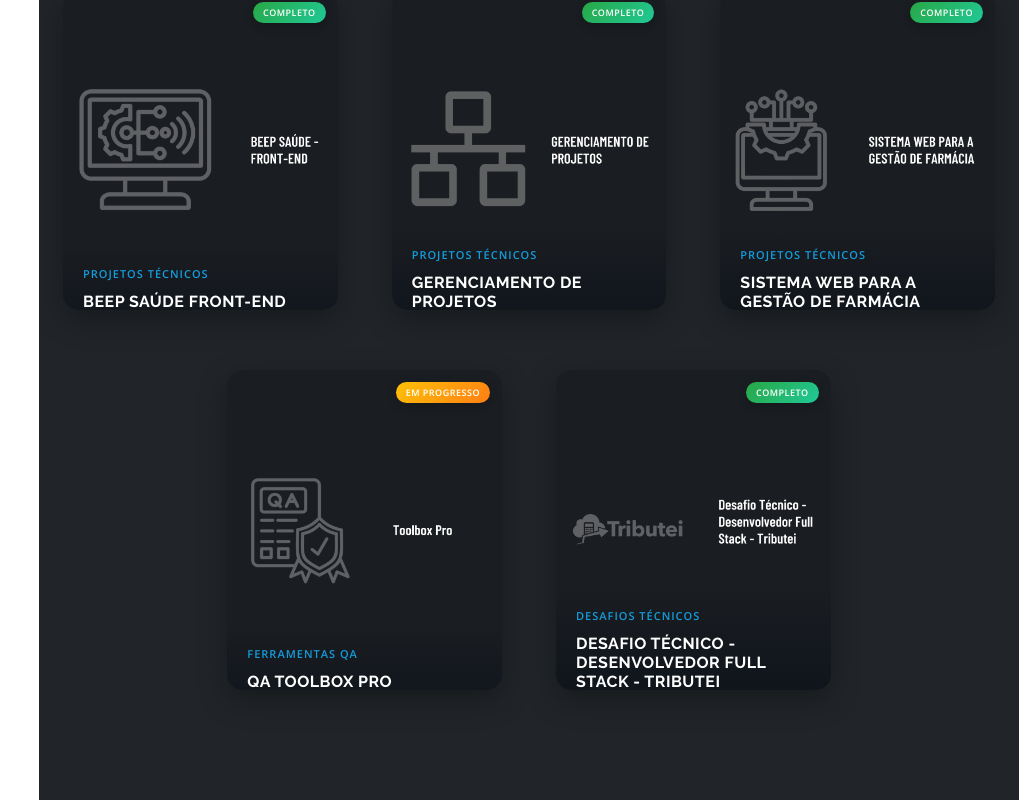
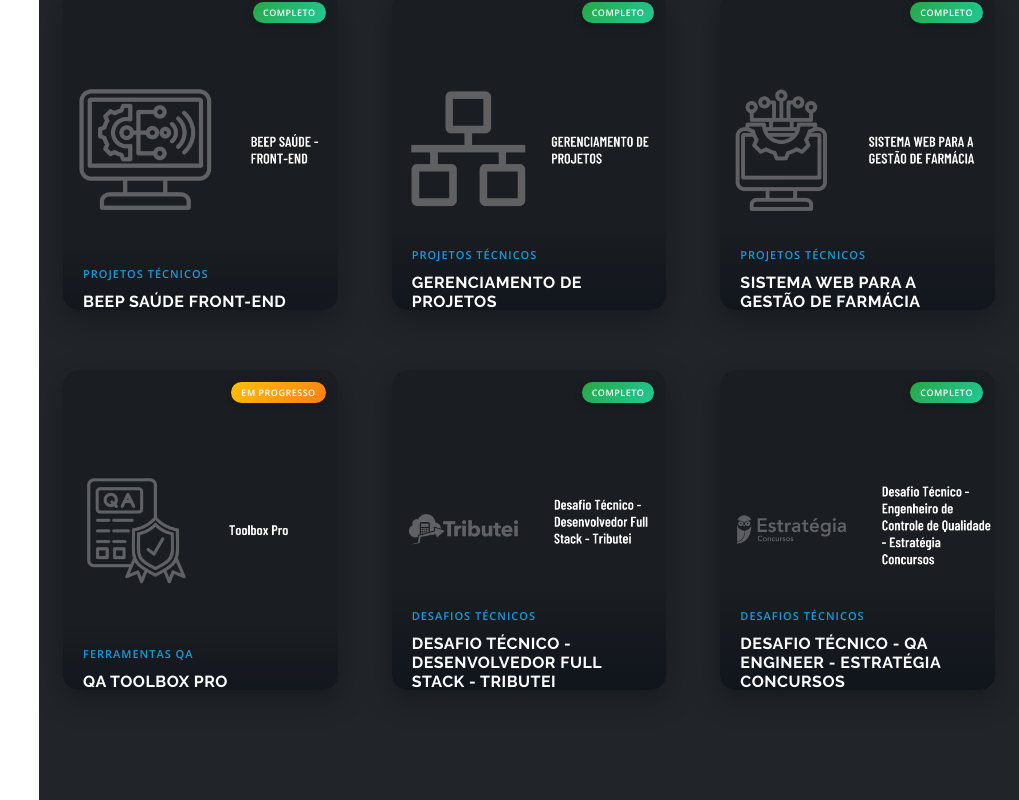
Before and after one commit to nagybhe/Portfolio, a React (Create React App) app: page / in a window 1280 px wide. Shown: the part 8894-9694 px from the top of the page, without its empty margins (261-1280 px from the left). Built offline with nearby package versions, Linux system fonts and the light colour scheme.

Commit message:
Novo desafio e nova imagem

```diff
--- a/src/components/Portfolio/Portfolio.js
+++ b/src/components/Portfolio/Portfolio.js
@@ -1,193 +1,282 @@
-import React, { useState } from 'react';
-import ProjectModal from '../ProjectModal/ProjectModal';
-import './Portfolio.css';
+import React, { useState } from "react";
+import ProjectModal from "../ProjectModal/ProjectModal";
+import "./Portfolio.css";
 
 const Portfolio = () => {
   const [selectedProject, setSelectedProject] = useState(null);
   const [showModal, setShowModal] = useState(false);
-    const [filter, setFilter] = useState('*');
+  const [filter, setFilter] = useState("*");
 
   const projects = [
-
     {
       id: 1,
       title: "Web Test Automation",
       category: "filter-qa-projects",
-            description: "Projeto de automação de testes para aplicações web e APIs, com geração de relatórios detalhados, logs e capturas de tela para análise de resultados.",
+      description:
+        "Projeto de automação de testes para aplicações web e APIs, com geração de relatórios detalhados, logs e capturas de tela para análise de resultados.",
       technologies: ["Node.js", "Playwright", "Jest", "Supertest"],
       images: ["/assets/img/thumbnail/WEB-TEST-AUTOMATION.png"],
       githubUrl: "https://github.com/nagybhe/web-test-automation",
       startDate: "2025",
       endDate: "2025",
-            status: "Completo"
+      status: "Completo",
     },
 
     {
       id: 2,
       title: "Infraestrutura de Automação de QA: Docker + Jenkins + CI/CD",
       category: "filter-qa-tools",
-            description: "Ambiente completo para execução de testes automatizados utilizando Jenkins em Docker com diversos plugins pré-configurados, geração de relatórios Allure e pipelines CI/CD.",
-            technologies: ["Docker", "Jenkins", "Java 17", "Python", "Node.js", "Maven", "Allure", "HTML Publisher", "Playwright"],
+      description:
+        "Ambiente completo para execução de testes automatizados utilizando Jenkins em Docker com diversos plugins pré-configurados, geração de relatórios Allure e pipelines CI/CD.",
+      technologies: [
+        "Docker",
+        "Jenkins",
+        "Java 17",
+        "Python",
+        "Node.js",
+        "Maven",
+        "Allure",
+        "HTML Publisher",
+        "Playwright",
+      ],
       images: ["/assets/img/thumbnail/Infraestrutura-De-Automacao.png"],
       githubUrl: "https://github.com/nagybhe/QualityOps",
       startDate: "2025",
-            status: "Em progresso"
+      status: "Em progresso",
     },
 
     {
       id: 3,
       title: "Desafio Técnico - Analista de Qualidade JR/SR",
       category: "filter-Challenges",
-            description: "Este repositório apresenta a solução para o desafio técnico de Analista de Qualidade JR/SR, com automação de testes E2E, API e performance utilizando Playwright e TypeScript, além de consultas SQL avançadas, validação de contratos, testes mobile e integração CI/CD com GitHub Actions.",
-            technologies: ["Playwright", "TypeScript", "Node.js", "PostgreSQL", "GitHub Actions", "SQL"],
+      description:
+        "Este repositório apresenta a solução para o desafio técnico de Analista de Qualidade JR/SR, com automação de testes E2E, API e performance utilizando Playwright e TypeScript, além de consultas SQL avançadas, validação de contratos, testes mobile e integração CI/CD com GitHub Actions.",
+      technologies: [
+        "Playwright",
+        "TypeScript",
+        "Node.js",
+        "PostgreSQL",
+        "GitHub Actions",
+        "SQL",
+      ],
       images: ["/assets/img/thumbnail/Superserve.png"],
       githubUrl: "https://github.com/nagybhe/Desafio-Qa-Playwright",
       startDate: "2026",
-            status: "Completo"
+      status: "Completo",
     },
 
     {
       id: 4,
       title: "Desafio Técnico - Analista de Qualidade Software PL",
       category: "filter-Challenges",
-            description: "Este repositório apresenta a solução para o desafio técnico de Analista de Qualidade da FIESC, com validação de uma aplicação de pedidos de café personalizáveis, utilizando automação de testes E2E e API, validação de regras de negócio, consultas SQL e execução do ambiente com Docker.",
-            technologies: ["Cypress", "TypeScript", "Node.js", "PostgreSQL", "Docker", "SQL"],
+      description:
+        "Este repositório apresenta a solução para o desafio técnico de Analista de Qualidade da FIESC, com validação de uma aplicação de pedidos de café personalizáveis, utilizando automação de testes E2E e API, validação de regras de negócio, consultas SQL e execução do ambiente com Docker.",
+      technologies: [
+        "Cypress",
+        "TypeScript",
+        "Node.js",
+        "PostgreSQL",
+        "Docker",
+        "SQL",
+      ],
       images: ["/assets/img/thumbnail/FIESC.png"],
       githubUrl: "https://github.com/nagybhe/QA-Desafio-Pratico-FIESC",
       startDate: "2025",
-            status: "Completo"
+      status: "Completo",
     },
 
     {
       id: 5,
       title: "Desafio Técnico - Analista de Qualidade JR – Grupo Senff",
       category: "filter-Challenges",
-            description: "Este repositório apresenta a solução para o desafio técnico de Analista de Qualidade Jr da Senff, com automação de testes E2E, API e SQL usando Cypress, Node.js e PostgreSQL, incluindo cenários completos, relatórios com Mochawesome e documentação de bugs.",
-            technologies: ["Cypress", "Node.js", "JavaScript", "PostgreSQL", "Mochawesome", "DataGrip", "Visual Studio Code", "Pop!_OS"],
+      description:
+        "Este repositório apresenta a solução para o desafio técnico de Analista de Qualidade Jr da Senff, com automação de testes E2E, API e SQL usando Cypress, Node.js e PostgreSQL, incluindo cenários completos, relatórios com Mochawesome e documentação de bugs.",
+      technologies: [
+        "Cypress",
+        "Node.js",
+        "JavaScript",
+        "PostgreSQL",
+        "Mochawesome",
+        "DataGrip",
+        "Visual Studio Code",
+        "Pop!_OS",
+      ],
       images: ["/assets/img/thumbnail/SENFF.png"],
       githubUrl: "https://gitlab.com/nagybhe/andre-nagybhe-desafio-qa-senff",
       startDate: "2026",
-            status: "Completo"
+      status: "Completo",
     },
 
     {
       id: 6,
       title: "Extrator De Texto De Pdf",
       category: "filter-qa-projects",
-            description: "Ferramenta para extrair texto de arquivos PDF e converter para JSON, útil para validação automatizada de documentos e processamento de dados.",
+      description:
+        "Ferramenta para extrair texto de arquivos PDF e converter para JSON, útil para validação automatizada de documentos e processamento de dados.",
       technologies: ["React", "Node.js", "PDF-parse", "Tesseract", "fs"],
       images: ["/assets/img/thumbnail/Extrator-de-Texto-de-PDF.png"],
       githubUrl: "https://github.com/nagybhe/Extrator-de-Texto-de-PDF",
       startDate: "2024",
       endDate: "2024",
-            status: "Completo"
+      status: "Completo",
     },
 
     {
       id: 7,
       title: "Web Scraping",
       category: "filter-qa-projects",
-            description: "Script de web scraping utilizando Puppeteer para extração de dados estruturados do site do CONFaz.",
+      description:
+        "Script de web scraping utilizando Puppeteer para extração de dados estruturados do site do CONFaz.",
       technologies: ["Node.js", "Puppeteer", "XLSX", "Path"],
       images: ["/assets/img/thumbnail/WEB-SCRAPING.png"],
       githubUrl: "https://github.com/nagybhe/Web-Scraping",
       startDate: "2020",
-            status: "Completo"
+      status: "Completo",
     },
 
     {
       id: 8,
       title: "Guia de Pagamento Gateway",
       category: "filter-qa-projects",
-            description: "API Gateway para emissão de guias de pagamento com endpoints REST para consulta, emissão e gerenciamento.",
+      description:
+        "API Gateway para emissão de guias de pagamento com endpoints REST para consulta, emissão e gerenciamento.",
       technologies: ["Node.js", "Jest", "Axios", "Express", "Swagger"],
       images: ["/assets/img/thumbnail/Guia-de-pagamento.png"],
       githubUrl: "https://github.com/nagybhe/Guia-Pagamento-Gateway",
       startDate: "2025",
-            status: "Completo"
+      status: "Completo",
     },
 
     {
       id: 9,
       title: "Rocket Chat",
       category: "filter-qa-projects",
-            description: "Integração entre Discord e Rocket.Chat para transferência automática de mensagens entre plataformas.",
+      description:
+        "Integração entre Discord e Rocket.Chat para transferência automática de mensagens entre plataformas.",
       technologies: ["Node.js", "Rocket.Chat", "Discord", "Axios"],
       images: ["/assets/img/thumbnail/Rocket-chat.png"],
       githubUrl: "https://github.com/nagybhe/Discord-for-rocket.chat",
       startDate: "2020",
-            status: "Completo"
+      status: "Completo",
     },
 
     {
       id: 10,
       title: "Beep Saúde Front-End",
       category: "filter-qa-projects",
-            description: "Interface web para exibição de notas fiscais integrando automação RPA e APIs para organização e visualização dos dados.",
+      description:
+        "Interface web para exibição de notas fiscais integrando automação RPA e APIs para organização e visualização dos dados.",
       technologies: ["Bootstrap", "PHP", "RPA", "API Integration"],
       images: ["/assets/img/thumbnail/BEEP-SAUDE-FRONT-END.png"],
       startDate: "2024",
       endDate: "2024",
       status: "Completo",
-            projectUrl: "Projeto Privado"
+      projectUrl: "Projeto Privado",
     },
 
     {
       id: 11,
       title: "Gerenciamento De Projetos",
       category: "filter-qa-projects",
-            description: "Sistema local para gerenciamento de projetos desenvolvido em PHP e React com funcionalidades completas de CRUD.",
+      description:
+        "Sistema local para gerenciamento de projetos desenvolvido em PHP e React com funcionalidades completas de CRUD.",
       technologies: ["PHP", "React", "MySQL", "Node.js"],
       images: ["/assets/img/thumbnail/Localhost.png"],
       videoUrl: "/assets/videos/localhost.mp4",
       startDate: "2025",
       endDate: "2025",
-            status: "Completo"
+      status: "Completo",
     },
 
     {
       id: 12,
       title: "Sistema Web Para A Gestão De Farmácia",
       category: "filter-qa-projects",
-            description: "Sistema web para gestão de farmácias com controle de estoque, vendas e administração do negócio.",
+      description:
+        "Sistema web para gestão de farmácias com controle de estoque, vendas e administração do negócio.",
       technologies: ["PHP", "MySQL", "JavaScript", "Bootstrap"],
-            images: ["/assets/img/thumbnail/SISTEMA-WEB-PARA-A-GESTÃO-DE-FARMACIA.png"],
+      images: [
+        "/assets/img/thumbnail/SISTEMA-WEB-PARA-A-GESTÃO-DE-FARMACIA.png",
+      ],
       githubUrl: "https://github.com/nagybhe/SIS-CURE",
       startDate: "2020",
       endDate: "2021",
-            status: "Completo"
+      status: "Completo",
     },
     {
       id: 13,
       title: "Qa Toolbox Pro",
       category: "filter-qa-tools",
-            description: "Este repositório apresenta o QA-Toolbox-Pro, uma aplicação web com ferramentas úteis para profissionais de QA, incluindo validadores, encoders, geradores e comparadores de dados, com interface moderna em React, arquitetura modular, integração com Telegram para feedback e testes com Vitest.",
-            technologies: ["Vite.js", "React.js", "TypeScript", "TailwindCSS", "Radix UI", "Vitest", "Node.js", "Express"],
+      description:
+        "Este repositório apresenta o QA-Toolbox-Pro, uma aplicação web com ferramentas úteis para profissionais de QA, incluindo validadores, encoders, geradores e comparadores de dados, com interface moderna em React, arquitetura modular, integração com Telegram para feedback e testes com Vitest.",
+      technologies: [
+        "Vite.js",
+        "React.js",
+        "TypeScript",
+        "TailwindCSS",
+        "Radix UI",
+        "Vitest",
+        "Node.js",
+        "Express",
+      ],
       images: ["/assets/img/thumbnail/Qa-Toolbox-Pro.png"],
       projectUrl: "Projeto Privado",
       projectUrl: "https://qa-toolbox-pro.vercel.app/login",
       startDate: "2026",
       endDate: "2026",
-            status: "Em progresso"
+      status: "Em progresso",
     },
     {
       id: 14,
       title: "Desafio Técnico - Desenvolvedor Full Stack - Tributei",
       category: "filter-Challenges",
-            description: "Este repositório apresenta o Tributei - Sistema de Entregas, uma aplicação full stack desenvolvida para desafio técnico da Tributei. O sistema permite cadastrar entregas com busca automática de endereço via OpenStreetMap, visualizar em mapa interativo com Leaflet e gerenciar em tabela com busca e paginação em tempo real. Inclui modais de confirmação, alertas elegantes com Material-UI, API RESTful com Node.js/Express, banco MySQL em Docker e design responsivo com as cores institucionais #00AA45 e #00AA83.",
-            technologies: ["React.js", "Node.js", "Express", "MySQL", "Sequelize", "Leaflet", "Material-UI", "Docker", "OpenStreetMap"],
+      description:
+        "Este repositório apresenta o Tributei - Sistema de Entregas, uma aplicação full stack desenvolvida para desafio técnico da Tributei. O sistema permite cadastrar entregas com busca automática de endereço via OpenStreetMap, visualizar em mapa interativo com Leaflet e gerenciar em tabela com busca e paginação em tempo real. Inclui modais de confirmação, alertas elegantes com Material-UI, API RESTful com Node.js/Express, banco MySQL em Docker e design responsivo com as cores institucionais #00AA45 e #00AA83.",
+      technologies: [
+        "React.js",
+        "Node.js",
+        "Express",
+        "MySQL",
+        "Sequelize",
+        "Leaflet",
+        "Material-UI",
+        "Docker",
+        "OpenStreetMap",
+      ],
       images: ["/assets/img/thumbnail/Tributei.png"],
       githubUrl: "https://github.com/nagybhe/Desafio-Pratico-TRIBUTEI",
       startDate: "2019",
       endDate: "2019",
-            status: "Completo"
-        }
-
+      status: "Completo",
+    },
+    {
+      id: 15,
+      title: "Desafio Técnico - QA Engineer - Estratégia Concursos",
+      category: "filter-Challenges",
+      description:
+        "Automação completa de testes E2E e API para o site Estratégia Concursos. O projeto inclui testes end-to-end com Playwright para validar busca por professor, cursos e preços, além de testes de API com Jest para o endpoint /posts do JSONPlaceholder (GET, POST, PUT, PATCH, DELETE). Contém documentação em Gherkin (BDD), reporte de bugs e melhorias, pipeline CI/CD com Jenkins, relatórios Allure, Page Objects e estrutura organizada para fácil manutenção. Testes executáveis localmente ou em pipeline de integração contínua.",
+      technologies: [
+        "Playwright",
+        "Jest",
+        "TypeScript",
+        "Axios",
+        "Allure",
+        "Jenkins",
+        "Gherkin",
+        "Node.js",
+      ],
+      images: ["/assets/img/thumbnail/ESTRATEGIA-CONCURSOS.png"],
+      githubUrl: "https://github.com/nagybhe/Desafio-QA-Engineer-ESTRATEGIA",
+      startDate: "2026",
+      endDate: "2026",
+      status: "Completo",
+    },
   ];
 
-    const filteredProjects = filter === '*'
+  const filteredProjects =
+    filter === "*"
       ? projects
-        : projects.filter(project => project.category === filter);
+      : projects.filter((project) => project.category === filter);
 
   const handleProjectClick = (project) => {
     setSelectedProject(project);
@@ -201,9 +290,9 @@
 
   const getCategoryLabel = (category) => {
     const labels = {
-            'filter-qa-tools': 'Ferramentas QA',
-            'filter-qa-projects': 'Projetos Técnicos',
-            'filter-Challenges': 'Desafios Técnicos'
+      "filter-qa-tools": "Ferramentas QA",
+      "filter-qa-projects": "Projetos Técnicos",
+      "filter-Challenges": "Desafios Técnicos",
     };
     return labels[category] || category;
   };
@@ -213,7 +302,9 @@
       <div className="container">
         <div className="section-title">
           <h2>Projetos de Qualidade de Software</h2>
-                    <p>Automação de testes, validação de sistemas e desafios técnicos de QA</p>
+          <p>
+            Automação de testes, validação de sistemas e desafios técnicos de QA
+          </p>
         </div>
 
         {/* Filtros Modernizados */}
@@ -221,29 +312,33 @@
           <div className="col-lg-12 d-flex justify-content-center">
             <ul id="portfolio-flters">
               <li
-                                className={filter === '*' ? 'filter-active' : ''}
-                                onClick={() => setFilter('*')}
+                className={filter === "*" ? "filter-active" : ""}
+                onClick={() => setFilter("*")}
               >
                 Todos
               </li>
 
               <li
-                                className={filter === 'filter-qa-tools' ? 'filter-active' : ''}
-                                onClick={() => setFilter('filter-qa-tools')}
+                className={filter === "filter-qa-tools" ? "filter-active" : ""}
+                onClick={() => setFilter("filter-qa-tools")}
               >
                 Ferramentas QA
               </li>
 
               <li
-                                className={filter === 'filter-qa-projects' ? 'filter-active' : ''}
-                                onClick={() => setFilter('filter-qa-projects')}
+                className={
+                  filter === "filter-qa-projects" ? "filter-active" : ""
+                }
+                onClick={() => setFilter("filter-qa-projects")}
               >
                 Projetos Técnicos
               </li>
 
               <li
-                                className={filter === 'filter-Challenges' ? 'filter-active' : ''}
-                                onClick={() => setFilter('filter-Challenges')}
+                className={
+                  filter === "filter-Challenges" ? "filter-active" : ""
+                }
+                onClick={() => setFilter("filter-Challenges")}
               >
                 Desafios Técnicos
               </li>
@@ -252,12 +347,21 @@
         </div>
 
         {/* Grid de Projetos Modernizado - 3 COLUNAS FIXAS */}
-                <div className="row portfolio-container" data-aos="fade-up" data-aos-delay="100">
-                    {filteredProjects.map(project => (
+        <div
+          className="row portfolio-container"
+          data-aos="fade-up"
+          data-aos-delay="100"
+        >
+          {filteredProjects.map((project) => (
             <div key={project.id} className="col-lg-4 col-md-6 portfolio-item">
-                            <div className="portfolio-wrap" onClick={() => handleProjectClick(project)}>
+              <div
+                className="portfolio-wrap"
+                onClick={() => handleProjectClick(project)}
+              >
                 {/* Badge de Status */}
-                                <span className={`portfolio-badge ${project.status === 'Completo' ? 'completed' : 'in-progress'}`}>
+                <span
+                  className={`portfolio-badge ${project.status === "Completo" ? "completed" : "in-progress"}`}
+                >
                   {project.status}
                 </span>
 
@@ -301,7 +405,8 @@
                   >
                     <i className="bx bx-plus"></i>
                   </a>
-                                    {project.projectUrl && project.projectUrl !== 'Projeto Privado' && (
+                  {project.projectUrl &&
+                    project.projectUrl !== "Projeto Privado" && (
                       <a
                         href={project.projectUrl}
                         target="_blank"
```
Also changed, not shown: public/assets/img/thumbnail/ESTRATEGIA-CONCURSOS.png (added). Lines whose indentation alone changed are shown as unchanged.
